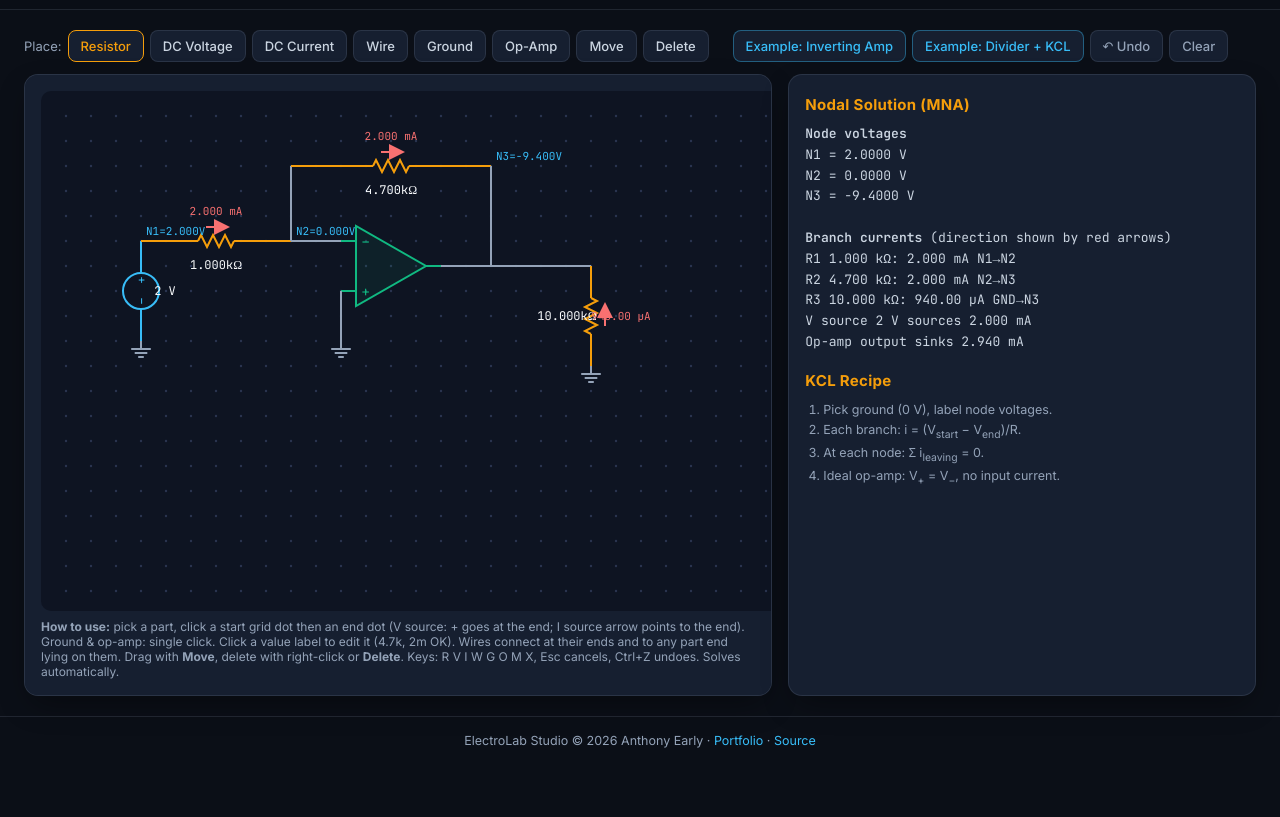
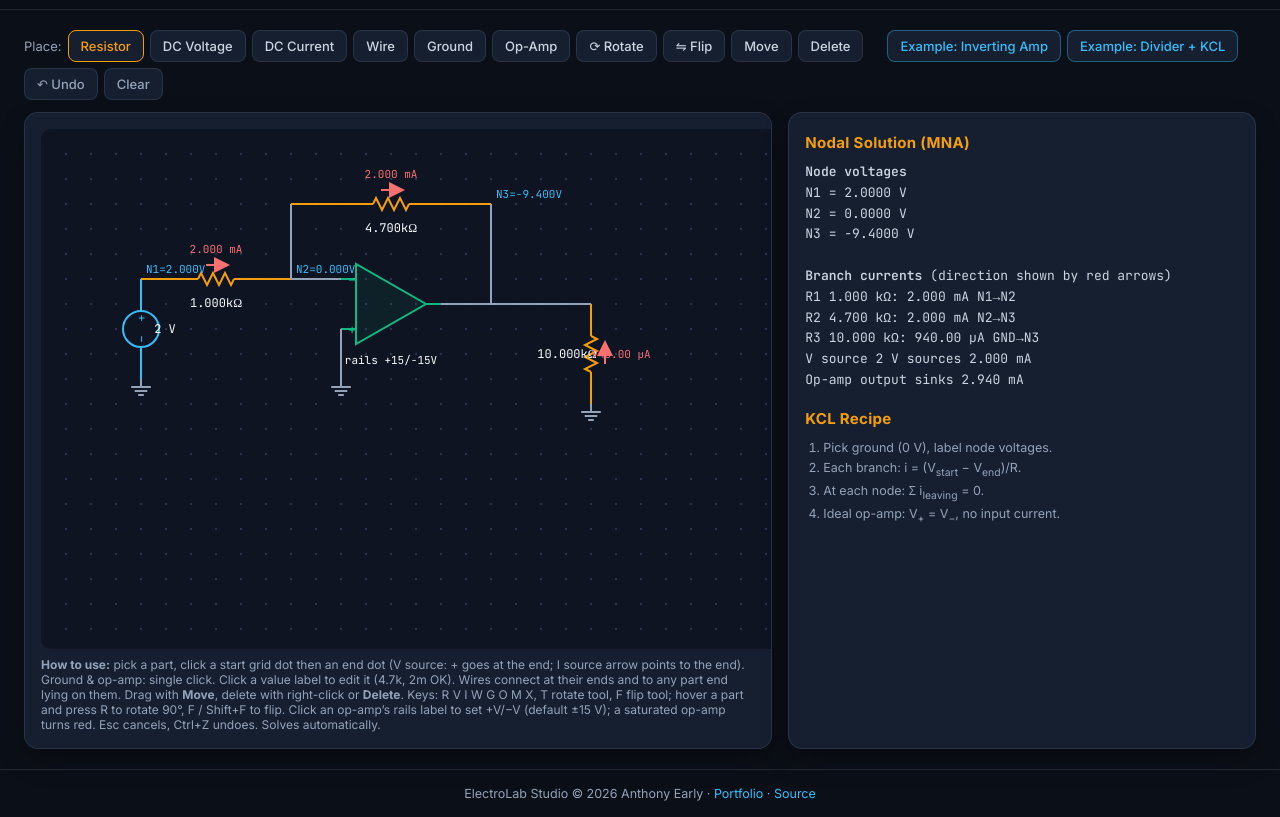
Before and after one commit to antdawg925/electrolab-studio, a plain HTML site: page index.html in a window 1280 px wide. Shown: the part 53-870 px from the top of the page. Before the commit the page ends 817 px from the top, so only its background shows below. Drawn offline with nearby package versions, Linux system fonts and the light colour scheme.

Commit message:
Rotate/flip parts (T/F tools, hover R/F shortcuts, undoable) and op-amp rail saturation with configurable ±V and indicator

```diff
--- a/app.js
+++ b/app.js
@@ -12,9 +12,18 @@ const G=25,svg=$('svg'),NS='http://www.w3.org/2000/svg';
 let parts=[],tool='R',pending=null,uid=1;
 document.querySelectorAll('.tool').forEach(b=>b.onclick=()=>{document.querySelectorAll('.tool').forEach(x=>x.classList.remove('active'));b.classList.add('active');tool=b.dataset.t;pending=null;draw();});
 const key=p=>p[0]+','+p[1];
-function terms(p){if(p.t==='O')return [[p.x-2,p.y-1],[p.x-2,p.y+1],[p.x+2,p.y]];if(p.t==='G')return [[p.x,p.y]];return [p.a,p.b];}
+// local->world for op-amp / ground: flip (fx: mirror x, fy: mirror y) then rotate rot*90° clockwise
+function xf(p,lx,ly){if(p.fx)lx=-lx;if(p.fy)ly=-ly;for(let k=0;k<((p.rot||0)&3);k++){const t=lx;lx=-ly;ly=t;}return [p.x+lx,p.y+ly];}
+function terms(p){if(p.t==='O')return [xf(p,-2,-1),xf(p,-2,1),xf(p,2,0)];if(p.t==='G')return [[p.x,p.y]];return [p.a,p.b];}
+function rotatePart(p){if(p.a){const cx=Math.round((p.a[0]+p.b[0])/2),cy=Math.round((p.a[1]+p.b[1])/2);const r=q=>[cx-(q[1]-cy),cy+(q[0]-cx)];p.a=r(p.a);p.b=r(p.b);}else p.rot=((p.rot||0)+1)&3;}
+function flipPart(p,vert){if(p.a){if(vert){const s2=p.a[1]+p.b[1];p.a=[p.a[0],s2-p.a[1]];p.b=[p.b[0],s2-p.b[1]];}else{const s2=p.a[0]+p.b[0];p.a=[s2-p.a[0],p.a[1]];p.b=[s2-p.b[0],p.b[1]];}}
+  else{/* screen mirror: Mx∘R^k = R^-k∘Mx, My = R^2∘Mx */p.fx=!p.fx;p.rot=((vert?2:0)-(p.rot||0)+4)&3;}}
+let hover=null;
 function el(tag,at,parent=svg){const e=document.createElementNS(NS,tag);for(const k in at)e.setAttribute(k,at[k]);parent.appendChild(e);return e;}
-function solve(){
+function solve(){let sat=new Map();for(let it=0;it<8;it++){const r=solveLin(sat);if(r.err)return r;let ch=false;
+  r.vs.forEach(p=>{if(p.t!=='O'||sat.has(p))return;const vo=r.V(terms(p)[2]),hi=p.vp??15,lo=p.vn??-15;if(vo>hi+1e-9){sat.set(p,hi);ch=true;}else if(vo<lo-1e-9){sat.set(p,lo);ch=true;}});
+  if(!ch){r.sat=sat;return r;}}return solveLin(sat);}
+function solveLin(sat){
   // union-find nodes
   const par={};const f=k=>{if(!(k in par))par[k]=k;while(par[k]!==k){par[k]=par[par[k]];k=par[k];}return k;};const u=(a,b)=>{par[f(a)]=f(b);};
   parts.forEach(p=>terms(p).forEach(t=>f(key(t))));
@@ -31,7 +40,7 @@ function solve(){
   parts.forEach(p=>{if(p.t==='R'){const g=1/p.v,a=ni(p.a),b=ni(p.b);if(a>=0)A[a][a]+=g;if(b>=0)A[b][b]+=g;if(a>=0&&b>=0){A[a][b]-=g;A[b][a]-=g;}}
     if(p.t==='I'){const a=ni(p.a),b=ni(p.b);/* current flows a->b through source, i.e. leaves node a into source, enters b */ if(a>=0)z[a]-=p.v;if(b>=0)z[b]+=p.v;}});
   vs.forEach((p,k)=>{const r=n+k;if(p.t==='V'){const a=ni(p.a),b=ni(p.b);/* b is + terminal */ if(b>=0){A[b][r]+=1;A[r][b]+=1;}if(a>=0){A[a][r]-=1;A[r][a]-=1;}z[r]=p.v;}
-    else{const [m,pl,o]=terms(p).map(ni);if(o>=0)A[o][r]+=1;if(pl>=0)A[r][pl]+=1;if(m>=0)A[r][m]-=1;z[r]=0;}});
+    else{const [m,pl,o]=terms(p).map(ni);if(o>=0)A[o][r]+=1;if(sat.has(p)){if(o>=0)A[r][o]+=1;else A[r][r]+=1;z[r]=sat.get(p);}else{if(pl>=0)A[r][pl]+=1;if(m>=0)A[r][m]-=1;z[r]=0;}}});
   for(const p of parts)if(p.t==='V'&&ni(p.a)===ni(p.b))return {err:`Voltage source (${p.v} V) is shorted: both terminals are on the same node. Remove the wire across it.`};
   for(let i=0;i<n;i++)A[i][i]+=1e-12; // gmin: lets floating parts solve instead of crashing
   // gaussian elimination
@@ -49,12 +58,17 @@ function solve(){
 function draw(){
   svg.innerHTML='';const w=svg.clientWidth||900,h=520;
   for(let x=G;x<w;x+=G)for(let y=G;y<h;y+=G)el('circle',{cx:x,cy:y,r:1.2,fill:'#2a3550'});
-  const s=solve();const C={R:'#f59e0b',V:'#38bdf8',I:'#a78bfa',W:'#94a3b8',O:'#10b981',G:'#94a3b8'};
-  parts.forEach(p=>{const g=el('g',{});const col=C[p.t];
-    if(p.t==='G'){const X=p.x*G,Y=p.y*G;el('line',{x1:X,y1:Y,x2:X,y2:Y+8,stroke:col,'stroke-width':2},g);[14,9,4].forEach((l,i)=>el('line',{x1:X-l/2*1.4,y1:Y+8+i*4,x2:X+l/2*1.4,y2:Y+8+i*4,stroke:col,'stroke-width':2},g));}
-    else if(p.t==='O'){const X=p.x*G,Y=p.y*G;el('path',{d:`M${X-G*1.4},${Y-G*1.6} L${X-G*1.4},${Y+G*1.6} L${X+G*1.4},${Y} Z`,fill:'rgba(16,185,129,.08)',stroke:col,'stroke-width':2},g);
-      el('line',{x1:X-2*G,y1:Y-G,x2:X-1.4*G,y2:Y-G,stroke:col,'stroke-width':2},g);el('line',{x1:X-2*G,y1:Y+G,x2:X-1.4*G,y2:Y+G,stroke:col,'stroke-width':2},g);el('line',{x1:X+1.4*G,y1:Y,x2:X+2*G,y2:Y,stroke:col,'stroke-width':2},g);
-      const t1=el('text',{x:X-1.2*G,y:Y-G+5,fill:col,'font-size':14},g);t1.textContent='−';const t2=el('text',{x:X-1.2*G,y:Y+G+5,fill:col,'font-size':14},g);t2.textContent='+';}
+  const s=solve();let C={R:'#f59e0b',V:'#38bdf8',I:'#a78bfa',W:'#94a3b8',O:'#10b981',G:'#94a3b8'};
+  parts.forEach(p=>{const g=el('g',{});let col=C[p.t];
+    if(p.t==='G'){const X=p.x*G,Y=p.y*G;const gg=el('g',{transform:`translate(${X},${Y}) rotate(${(p.rot||0)*90})`},g);el('line',{x1:0,y1:0,x2:0,y2:8,stroke:col,'stroke-width':2},gg);[14,9,4].forEach((l,i)=>el('line',{x1:-l/2*1.4,y1:8+i*4,x2:l/2*1.4,y2:8+i*4,stroke:col,'stroke-width':2},gg));}
+    else if(p.t==='O'){const X=p.x*G,Y=p.y*G;const sv=s.sat&&s.sat.has(p)?s.sat.get(p):null;if(sv!==null)col='#f87171';
+      const og=el('g',{transform:`translate(${X},${Y}) rotate(${(p.rot||0)*90}) scale(${p.fx?-1:1},${p.fy?-1:1})`,class:'opamp'+(sv!==null?' sat':'')},g);
+      el('path',{d:`M${-G*1.4},${-G*1.6} L${-G*1.4},${G*1.6} L${G*1.4},0 Z`,fill:sv!==null?'rgba(248,113,113,.15)':'rgba(16,185,129,.08)',stroke:col,'stroke-width':2},og);
+      el('line',{x1:-2*G,y1:-G,x2:-1.4*G,y2:-G,stroke:col,'stroke-width':2},og);el('line',{x1:-2*G,y1:G,x2:-1.4*G,y2:G,stroke:col,'stroke-width':2},og);el('line',{x1:1.4*G,y1:0,x2:2*G,y2:0,stroke:col,'stroke-width':2},og);
+      [[-1,'−'],[1,'+']].forEach(([sy,ch])=>{const [tx,ty]=xf(p,-1.55,sy*1);const t=el('text',{x:tx*G-p.x*G+X,y:ty*G-p.y*G+Y+5,fill:col,'font-size':14,'text-anchor':'middle'},g);t.textContent=ch;});
+      const rl=el('text',{x:X,y:Y+G*2.4,fill:'#f8fafc','font-size':11,'text-anchor':'middle',style:'cursor:pointer;font-family:JetBrains Mono',class:'oplab'},g);rl.textContent=`rails +${+(p.vp??15).toPrecision(4)}/${+(p.vn??-15).toPrecision(4)}V`;el('title',{},rl).textContent='Click to set supply rails';
+      rl.onclick=e=>{if(tool==='X'||tool==='M'||tool==='T'||tool==='F')return;e.stopPropagation();const nv=prompt('Supply rails "+V, -V" (e.g. 15, -15 or 12,0):',`${p.vp??15}, ${p.vn??-15}`);if(nv===null)return;const [a,b]=nv.split(/[,\s]+/).filter(Boolean).map(parseSI);if(isNaN(a)||isNaN(b)||a<=b){alert('Enter two numbers with +V greater than −V, e.g. 15, -15.');return;}snap();p.vp=a;p.vn=b;draw();};
+      if(sv!==null){const st=el('text',{x:X,y:Y-G*2,fill:'#f87171','font-size':12,'font-weight':'bold','text-anchor':'middle',class:'satlab'},g);st.textContent=`⚠ SATURATED ${sv>0?'+':''}${+sv.toPrecision(4)} V`;}}
     else{const [x1,y1]=p.a.map(v=>v*G),[x2,y2]=p.b.map(v=>v*G);const L=Math.hypot(x2-x1,y2-y1)||1,ux=(x2-x1)/L,uy=(y2-y1)/L,mx=(x1+x2)/2,my=(y1+y2)/2;
       if(p.t==='W')el('line',{x1,y1,x2,y2,stroke:col,'stroke-width':2},g);
       else{const bl=Math.min(18,L/2-2);el('line',{x1,y1,x2:mx-ux*bl,y2:my-uy*bl,stroke:col,'stroke-width':2},g);el('line',{x1:mx+ux*bl,y1:my+uy*bl,x2,y2,stroke:col,'stroke-width':2},g);
@@ -63,32 +77,33 @@ function draw(){
         else{el('circle',{cx:0,cy:0,r:bl,fill:'#0e1422',stroke:col,'stroke-width':2},b);if(p.t==='V'){const t=el('text',{x:bl-11,y:4,fill:col,'font-size':12,transform:''},b);t.textContent='+';const t2=el('text',{x:-bl+4,y:4,fill:col,'font-size':12},b);t2.textContent='−';}else el('path',{d:`M-9,0 L7,0 M2,-5 L8,0 L2,5`,stroke:col,fill:'none','stroke-width':2},b);}
         const lab=el('text',{x:mx-uy*24,y:my+ux*24+4,fill:'#f8fafc','font-size':12,'text-anchor':'middle',style:'cursor:pointer;font-family:JetBrains Mono'},g);
         lab.textContent=p.t==='R'?fmt(p.v,'Ω').replace(' ',''):p.t==='V'?(+p.v.toPrecision(6))+' V':fmt(p.v,'A');const tt=el('title',{},lab);tt.textContent='Click to edit value';
-        lab.onclick=e=>{e.stopPropagation();if(tool==='X'||tool==='M')return;const u=p.t==='R'?'Ω':p.t==='V'?'V':'A';const nv=prompt(`New value in ${u} (SI suffixes OK: 4.7k, 2m, 1meg):`,p.v);if(nv===null)return;const v=parseSI(nv);if(isNaN(v)||(p.t==='R'&&v<=0)){alert(p.t==='R'?'Resistance must be a positive number, e.g. 1k or 470.':'Enter a number, e.g. 5 or 2m.');return;}snap();p.v=v;draw();};
+        lab.onclick=e=>{if(tool==='X'||tool==='M'||tool==='T'||tool==='F')return;e.stopPropagation();const u=p.t==='R'?'Ω':p.t==='V'?'V':'A';const nv=prompt(`New value in ${u} (SI suffixes OK: 4.7k, 2m, 1meg):`,p.v);if(nv===null)return;const v=parseSI(nv);if(isNaN(v)||(p.t==='R'&&v<=0)){alert(p.t==='R'?'Resistance must be a positive number, e.g. 1k or 470.':'Enter a number, e.g. 5 or 2m.');return;}snap();p.v=v;draw();};
         // current arrow
         if(!s.err){let i=null;if(p.t==='R')i=(s.V(p.a)-s.V(p.b))/p.v;if(p.t==='I')i=p.v;
           if(i!==null&&Math.abs(i)>1e-12){const d=i>0?1:-1,ax=mx+uy*14,ay=my-ux*14;el('path',{d:`M${ax-ux*d*10},${ay-uy*d*10} L${ax+ux*d*10},${ay+uy*d*10}`,stroke:'#f87171','stroke-width':2,'marker-end':'url(#arr)'},g);
             const ti=el('text',{x:mx+uy*30,y:my-ux*30+4,fill:'#f87171','font-size':11,'text-anchor':'middle','font-family':'JetBrains Mono'},g);ti.textContent=fmt(Math.abs(i),'A');}}}}
-    g.style.cursor=tool==='X'?'not-allowed':tool==='M'?'move':'';g.onclick=e=>{if(tool==='X'){e.stopPropagation();snap();parts=parts.filter(q=>q!==p);draw();}};
+    g.style.cursor=tool==='X'?'not-allowed':tool==='M'?'move':(tool==='T'||tool==='F')?'pointer':'';g.onclick=e=>{if(tool==='X'){e.stopPropagation();snap();parts=parts.filter(q=>q!==p);draw();}else if(tool==='T'){e.stopPropagation();snap();rotatePart(p);draw();}else if(tool==='F'){e.stopPropagation();snap();flipPart(p,e.shiftKey);draw();}};
+    g.onpointerenter=()=>{hover=p;};g.onpointerleave=()=>{if(hover===p)hover=null;};
     g.oncontextmenu=e=>{e.preventDefault();snap();parts=parts.filter(q=>q!==p);draw();};
     g.onpointerdown=e=>{if(tool!=='M')return;e.stopPropagation();e.preventDefault();snap();drag={p,x0:e.clientX,y0:e.clientY,orig:JSON.stringify(p)};};
     // fat invisible hit area
-    if(p.a)el('line',{x1:p.a[0]*G,y1:p.a[1]*G,x2:p.b[0]*G,y2:p.b[1]*G,stroke:'transparent','stroke-width':14},g);});
+    if(!p.a)el('circle',{cx:p.x*G,cy:p.y*G,r:p.t==='O'?G*1.6:G*0.7,fill:'transparent'},g);if(p.a)el('line',{x1:p.a[0]*G,y1:p.a[1]*G,x2:p.b[0]*G,y2:p.b[1]*G,stroke:'transparent','stroke-width':14},g);});
   const defs=el('defs',{});const mk=el('marker',{id:'arr',markerWidth:8,markerHeight:8,refX:6,refY:4,orient:'auto'},defs);el('path',{d:'M0,0 L8,4 L0,8 Z',fill:'#f87171'},mk);
   // node labels
   const out=$('solOut');
-  if(!parts.length){out.innerHTML='<span class="small">Empty canvas. Load an example above, or pick a part (shortcut keys R V I W G O) and click two grid points to place it. Add a Ground, then results appear here.</span>';}
+  if(!parts.length){out.innerHTML='<span class="small">Empty canvas. Load an example above, or pick a part (shortcut keys R V I W G O; hover a part and press R to rotate, F / Shift+F to flip) and click two grid points to place it. Add a Ground, then results appear here.</span>';}
   else if(s.err){out.innerHTML='<span class="warn">'+s.err+'</span>';}
   else{const seen={};parts.forEach(p=>terms(p).forEach(t=>{const nm=s.nodeName(t);if(nm==='GND'||seen[nm])return;seen[nm]=1;const tx=el('text',{x:t[0]*G+5,y:t[1]*G-6,fill:'#38bdf8','font-size':11,'font-family':'JetBrains Mono'});tx.textContent=nm+'='+s.V(t).toFixed(3)+'V';}));
     let h='<b>Node voltages</b><br>';Object.keys(seen).sort((a,b)=>+a.slice(1)-+b.slice(1)).forEach(nm=>{const r=s.roots[+nm.slice(1)-1];h+=nm+' = '+s.x[s.idx[r]].toFixed(4)+' V<br>';});
     h+='<br><b>Branch currents</b> (direction shown by red arrows)<br>';let ri=1,vi=0;
     parts.forEach(p=>{if(p.t==='R'){const i=(s.V(p.a)-s.V(p.b))/p.v;const A=s.nodeName(p.a),B=s.nodeName(p.b);h+=`R${ri++} ${fmt(p.v,'Ω')}: ${fmt(Math.abs(i),'A')} ${i>=0?A+'→'+B:B+'→'+A}<br>`;}});
-    s.vs.forEach((p,k)=>{const i=s.x[s.n+k];h+=(p.t==='V'?`V source ${p.v} V `:'Op-amp output ')+(-i>=0?'sources ':'sinks ')+fmt(Math.abs(i),'A')+'<br>';});
+    s.vs.forEach((p,k)=>{const i=s.x[s.n+k];if(p.t==='O'&&s.sat.has(p))h+=`<span class="bad">⚠ Op-amp output saturated at ${s.sat.get(p)} V rail (clipped; inputs no longer equal). </span>`;h+=(p.t==='V'?`V source ${p.v} V `:'Op-amp output ')+(-i>=0?'sources ':'sinks ')+fmt(Math.abs(i),'A')+'<br>';});
     if(s.floating.length)h='<div class="warn">⚠ '+s.floating.length+' node(s) not connected to ground; parts there are floating (shown as ~0 V, no current). Wire them into the circuit.</div>'+h;
     out.innerHTML=h;}
   if(pending){el('circle',{cx:pending[0]*G,cy:pending[1]*G,r:5,fill:'#f59e0b'});}
 }
 svg.onclick=e=>{const r=svg.getBoundingClientRect();const p=[Math.round((e.clientX-r.left)/G),Math.round((e.clientY-r.top)/G)];
-  if(tool==='X'||tool==='M'||justDragged){justDragged=false;return;}snap();if(tool==='G'){parts.push({t:'G',x:p[0],y:p[1]});draw();return;}if(tool==='O'){parts.push({t:'O',x:p[0],y:p[1]});draw();return;}
+  if(tool==='X'||tool==='M'||tool==='T'||tool==='F'||justDragged){justDragged=false;return;}snap();if(tool==='G'){parts.push({t:'G',x:p[0],y:p[1]});draw();return;}if(tool==='O'){parts.push({t:'O',x:p[0],y:p[1]});draw();return;}
   if(!pending){hist.pop();pending=p;draw();return;}if(key(pending)===key(p)){hist.pop();pending=null;draw();return;}
   parts.push({t:tool,a:pending,b:p,v:tool==='R'?1000:tool==='V'?5:0.001});pending=null;draw();};
 function exInv(){parts=[{t:'V',a:[4,10],b:[4,6],v:2},{t:'G',x:4,y:10},{t:'R',a:[4,6],b:[10,6],v:1000},{t:'W',a:[10,6],b:[12,6]},{t:'W',a:[10,6],b:[10,3]},{t:'R',a:[10,3],b:[18,3],v:4700},{t:'W',a:[18,3],b:[18,7]},
@@ -101,7 +116,10 @@ window.addEventListener('pointerup',()=>{if(drag){if(drag.orig===JSON.stringify(
 function setTool(t){document.querySelectorAll('.tool').forEach(x=>x.classList.toggle('active',x.dataset.t===t));tool=t;pending=null;draw();}
 document.addEventListener('keydown',e=>{if(!$('sch').classList.contains('active')||/INPUT|SELECT|TEXTAREA/.test(e.target.tagName))return;const k=e.key;
   if((e.ctrlKey||e.metaKey)&&k.toLowerCase()==='z'){e.preventDefault();undo();return;}if(e.ctrlKey||e.metaKey||e.altKey)return;
-  const m={r:'R',v:'V',i:'I',w:'W',g:'G',o:'O',m:'M',x:'X',delete:'X',backspace:'X'}[k.toLowerCase()];if(m){e.preventDefault();setTool(m);}if(k==='Escape'){pending=null;draw();}});window.addEventListener('resize',()=>{if($('sch').classList.contains('active'))draw();});
+  const hp=hover&&parts.includes(hover)?hover:null;
+  if(hp&&k.toLowerCase()==='r'){e.preventDefault();snap();rotatePart(hp);draw();return;}
+  if(hp&&k.toLowerCase()==='f'){e.preventDefault();snap();flipPart(hp,e.shiftKey);draw();return;}
+  const m={t:'T',f:'F',r:'R',v:'V',i:'I',w:'W',g:'G',o:'O',m:'M',x:'X',delete:'X',backspace:'X'}[k.toLowerCase()];if(m){e.preventDefault();setTool(m);}if(k==='Escape'){pending=null;draw();}});window.addEventListener('resize',()=>{if($('sch').classList.contains('active'))draw();});
 exInv();
 
 /* ================= 2. ARDUINO / ESP32 + PID ================= */
--- a/index.html
+++ b/index.html
@@ -19,12 +19,12 @@
 <section id="sch" class="panel active">
 <div class="toolbar">
 <span class="lbl">Place:</span>
-<button class="tool active" data-t="R" title="Resistor (R)">Resistor</button><button class="tool" data-t="V" title="DC voltage source: + at the end point (V)">DC Voltage</button><button class="tool" data-t="I" title="DC current source: arrow from start to end point (I)">DC Current</button><button class="tool" data-t="W" title="Wire (W): also joins any part ends lying on it">Wire</button><button class="tool" data-t="G" title="Ground / 0 V reference (G)">Ground</button><button class="tool" data-t="O" title="Ideal op-amp, single click; − input top, + bottom (O)">Op-Amp</button><button class="tool" data-t="M" title="Move: drag a part to a new spot (M)">Move</button><button class="tool" data-t="X" title="Delete tool: click a part (X / Del). Right-click any part also deletes">Delete</button>
+<button class="tool active" data-t="R" title="Resistor (R)">Resistor</button><button class="tool" data-t="V" title="DC voltage source: + at the end point (V)">DC Voltage</button><button class="tool" data-t="I" title="DC current source: arrow from start to end point (I)">DC Current</button><button class="tool" data-t="W" title="Wire (W): also joins any part ends lying on it">Wire</button><button class="tool" data-t="G" title="Ground / 0 V reference (G)">Ground</button><button class="tool" data-t="O" title="Op-amp, single click; − input top, + bottom. Clips at its supply rails (default ±15 V; click the rails label to change) (O)">Op-Amp</button><button class="tool" data-t="T" title="Rotate: click a part to turn it 90° clockwise (T). Shortcut: hover any part and press R">⟳ Rotate</button><button class="tool" data-t="F" title="Flip: click a part to mirror it horizontally, Shift+click vertically (F). Shortcut: hover a part and press F / Shift+F">⇋ Flip</button><button class="tool" data-t="M" title="Move: drag a part to a new spot (M)">Move</button><button class="tool" data-t="X" title="Delete tool: click a part (X / Del). Right-click any part also deletes">Delete</button>
 <span class="sep"></span>
 <button id="exInv" class="btn">Example: Inverting Amp</button><button id="exDiv" class="btn">Example: Divider + KCL</button><button id="undo" class="btn ghost" title="Undo (Ctrl+Z)">↶ Undo</button><button id="clr" class="btn ghost" title="Remove all parts (undoable)">Clear</button>
 </div>
 <div class="split"><div class="card canvas-wrap"><svg id="svg" width="100%" height="520"></svg>
-<p class="hint"><b>How to use:</b> pick a part, click a start grid dot then an end dot (V source: + goes at the end; I source arrow points to the end). Ground &amp; op-amp: single click. Click a value label to edit it (4.7k, 2m OK). Wires connect at their ends and to any part end lying on them. Drag with <b>Move</b>, delete with right-click or <b>Delete</b>. Keys: R V I W G O M X, Esc cancels, Ctrl+Z undoes. Solves automatically.</p></div>
+<p class="hint"><b>How to use:</b> pick a part, click a start grid dot then an end dot (V source: + goes at the end; I source arrow points to the end). Ground &amp; op-amp: single click. Click a value label to edit it (4.7k, 2m OK). Wires connect at their ends and to any part end lying on them. Drag with <b>Move</b>, delete with right-click or <b>Delete</b>. Keys: R V I W G O M X, T rotate tool, F flip tool; hover a part and press R to rotate 90°, F / Shift+F to flip. Click an op-amp’s rails label to set +V/−V (default ±15 V); a saturated op-amp turns red. Esc cancels, Ctrl+Z undoes. Solves automatically.</p></div>
 <div class="card side"><h3>Nodal Solution (MNA)</h3><div id="solOut" class="mono"></div>
 <h3>KCL Recipe</h3><ol class="small"><li>Pick ground (0 V), label node voltages.</li><li>Each branch: i = (V<sub>start</sub> − V<sub>end</sub>)/R.</li><li>At each node: Σ i<sub>leaving</sub> = 0.</li><li>Ideal op-amp: V<sub>+</sub> = V<sub>−</sub>, no input current.</li></ol></div></div>
 </section>
```
